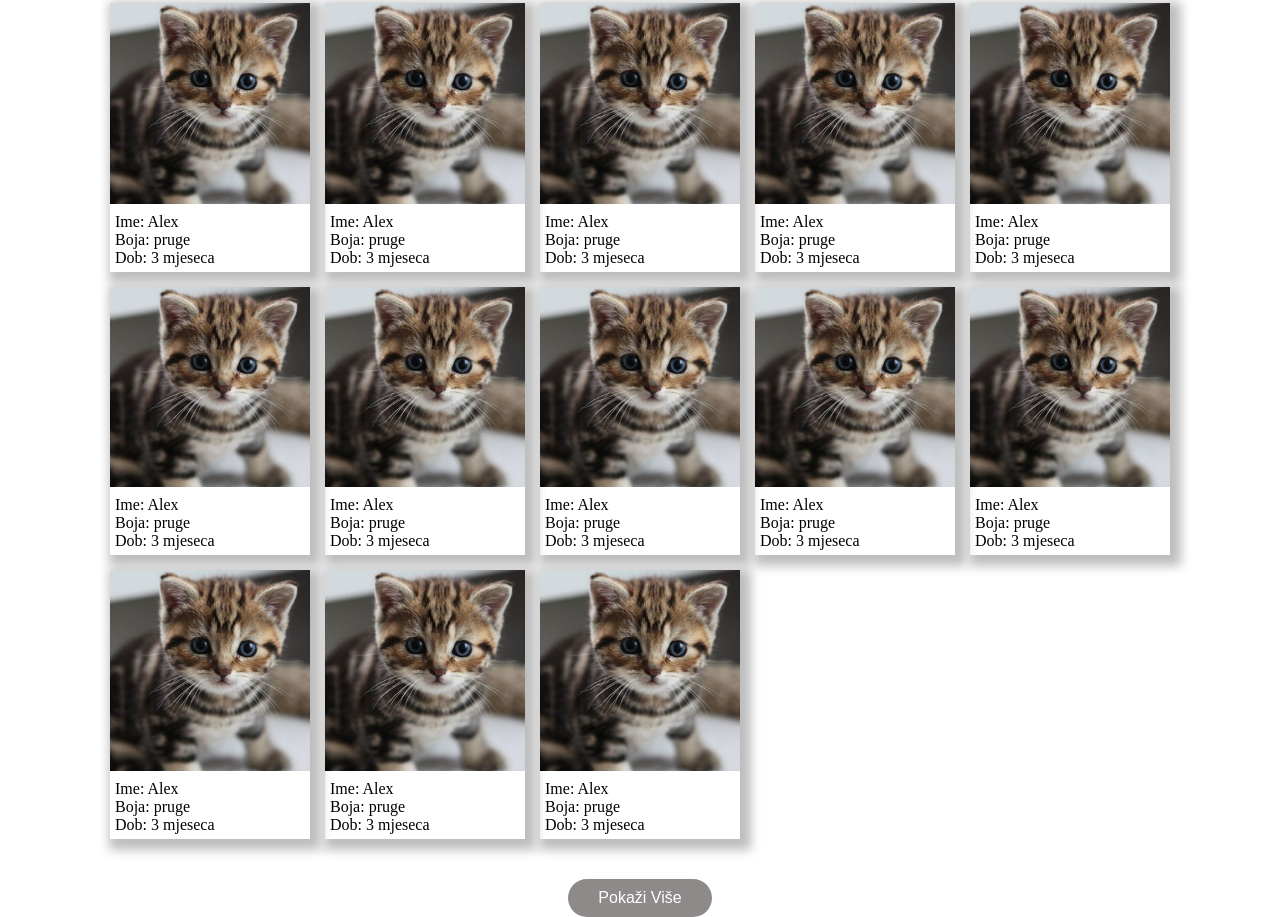
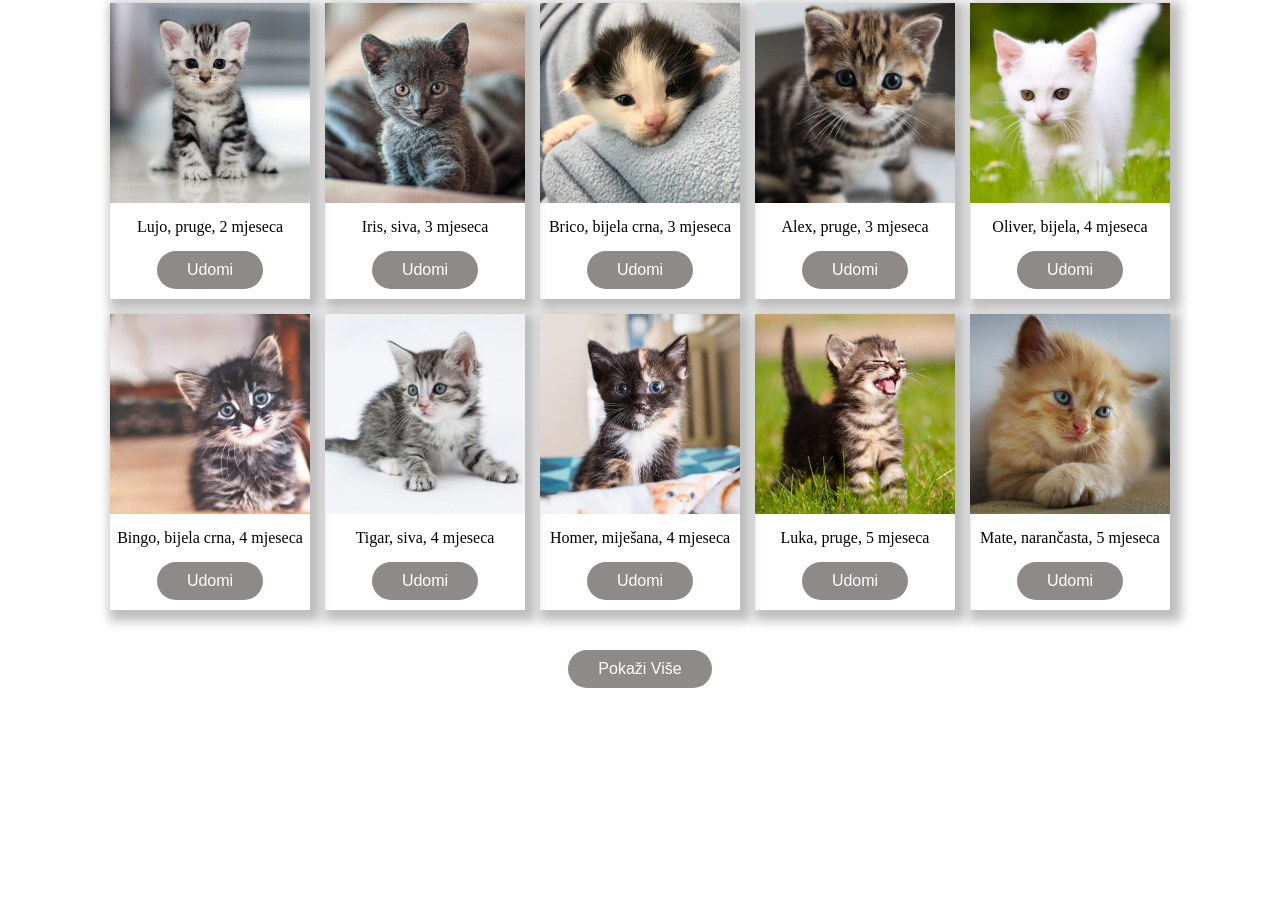
Before and after one commit to viktorlazi/macici, a plain HTML site: page index.html in a window 1280 px wide. Shown: the part 507-1424 px from the top of the page. After the commit the page ends 1195 px from the top, so only its background shows below. Drawn offline with Linux system fonts and the light colour scheme.

Commit message:
grid display

```diff
--- a/index.html
+++ b/index.html
@@ -30,111 +30,8 @@
           </div>
         </div>
       </div>
-      <div class="kitten-grid">
-        <div class="card">
-          <img src="./assets/Alex.jpg">
-          <div class="info">
-            <p class="name">Ime: Alex</p>
-            <p class="colour">Boja: pruge</p>
-            <p class="age">Dob: 3 mjeseca</p>
-          </div>
-        </div>
-        <div class="card">
-          <img src="./assets/Alex.jpg">
-          <div class="info">
-            <p class="name">Ime: Alex</p>
-            <p class="colour">Boja: pruge</p>
-            <p class="age">Dob: 3 mjeseca</p>
-          </div>
-        </div>
-        <div class="card">
-          <img src="./assets/Alex.jpg">
-          <div class="info">
-            <p class="name">Ime: Alex</p>
-            <p class="colour">Boja: pruge</p>
-            <p class="age">Dob: 3 mjeseca</p>
-          </div>
-        </div>
-        <div class="card">
-          <img src="./assets/Alex.jpg">
-          <div class="info">
-            <p class="name">Ime: Alex</p>
-            <p class="colour">Boja: pruge</p>
-            <p class="age">Dob: 3 mjeseca</p>
-          </div>
-        </div>
-        <div class="card">
-          <img src="./assets/Alex.jpg">
-          <div class="info">
-            <p class="name">Ime: Alex</p>
-            <p class="colour">Boja: pruge</p>
-            <p class="age">Dob: 3 mjeseca</p>
-          </div>
-        </div>
-        <div class="card">
-          <img src="./assets/Alex.jpg">
-          <div class="info">
-            <p class="name">Ime: Alex</p>
-            <p class="colour">Boja: pruge</p>
-            <p class="age">Dob: 3 mjeseca</p>
-          </div>
-        </div>
-        <div class="card">
-          <img src="./assets/Alex.jpg">
-          <div class="info">
-            <p class="name">Ime: Alex</p>
-            <p class="colour">Boja: pruge</p>
-            <p class="age">Dob: 3 mjeseca</p>
-          </div>
-        </div>
-        <div class="card">
-          <img src="./assets/Alex.jpg">
-          <div class="info">
-            <p class="name">Ime: Alex</p>
-            <p class="colour">Boja: pruge</p>
-            <p class="age">Dob: 3 mjeseca</p>
-          </div>
-        </div>
-        <div class="card">
-          <img src="./assets/Alex.jpg">
-          <div class="info">
-            <p class="name">Ime: Alex</p>
-            <p class="colour">Boja: pruge</p>
-            <p class="age">Dob: 3 mjeseca</p>
-          </div>
-        </div>
-        <div class="card">
-          <img src="./assets/Alex.jpg">
-          <div class="info">
-            <p class="name">Ime: Alex</p>
-            <p class="colour">Boja: pruge</p>
-            <p class="age">Dob: 3 mjeseca</p>
-          </div>
-        </div>
-        <div class="card">
-          <img src="./assets/Alex.jpg">
-          <div class="info">
-            <p class="name">Ime: Alex</p>
-            <p class="colour">Boja: pruge</p>
-            <p class="age">Dob: 3 mjeseca</p>
-          </div>
-        </div>
-        <div class="card">
-          <img src="./assets/Alex.jpg">
-          <div class="info">
-            <p class="name">Ime: Alex</p>
-            <p class="colour">Boja: pruge</p>
-            <p class="age">Dob: 3 mjeseca</p>
-          </div>
-        </div>
-        <div class="card">
-          <img src="./assets/Alex.jpg">
-          <div class="info">
-            <p class="name">Ime: Alex</p>
-            <p class="colour">Boja: pruge</p>
-            <p class="age">Dob: 3 mjeseca</p>
-          </div>
-        </div>
+      <div class="kitten-grid" id="mainKittenGrid">
+
       </div>
       <button class="show-more" id="show-more-kittens">Pokaži više</button>
     </div>
--- a/js/Index.js
+++ b/js/Index.js
@@ -1,19 +1,28 @@
 import Carousel from "./Models/Carousel.js";
 import KittensService from './Services/KittensService.js';
+import KittenGrid from "./Models/KittenGrid.js";
 
 class Index{
+  kittens;
   mainCarousel;
+  mainKittenGrid;
   kittensService = new KittensService;
-  kittens;
 
   constructor(doc){
     this.kittens = this.kittensService.get();
     this.createMainCarousel(doc);
+    this.createMainKittenGrid(doc);
   }
   createMainCarousel = async (doc) =>{
     this.mainCarousel = new Carousel(
       doc.getElementById('mainCarousel'),
       await this.getYoungestKittensAsync(4)
+    );
+  }
+  createMainKittenGrid = async (doc) =>{
+    this.mainKittenGrid = new KittenGrid(
+      doc.getElementById('mainKittenGrid'),
+      await this.getYoungestKittensAsync()
     );
   }
   getYoungestKittensAsync = async (amount) =>{
--- a/js/Models/Carousel.js
+++ b/js/Models/Carousel.js
@@ -6,14 +6,14 @@ class Carousel{
   scrollAmount;
   kittensInfo;
 
-  constructor(carousel, kittens, initialSlide=0){
+  constructor(carouselElement, kittens, initialSlide=0){
     this.kittensInfo = kittens;
-    this.carouselItems = carousel.querySelector('.carousel-items');
+    this.carouselItems = carouselElement.querySelector('.carousel-items');
     this.addSlidesToCarousel(kittens);
-    this.scrollAmount = carousel.offsetWidth / 2;
+    this.scrollAmount = carouselElement.offsetWidth / 2;
     this.activeSlideIndex = initialSlide < kittens.length? initialSlide:0;
     this.setInitialSlide();
-    this.initArrowEventListeners(carousel);
+    this.initArrowEventListeners(carouselElement);
     this.initAutoScrolling;
   }
   openModal = () =>{
--- /dev/null
+++ b/js/Models/GridFilter.js
@@ -0,0 +1,3 @@
+export default class GridFilter{
+
+}
--- /dev/null
+++ b/js/Models/KittenCard.js
@@ -0,0 +1,19 @@
+export default class KittenCard{
+  constructor(args, buttonFunction){
+    console.log(args);
+    const img = document.createElement('img');
+    img.setAttribute('src', `./assets/${args.name}.jpg`);
+    const p = document.createElement('p');
+    p.innerHTML = args.name + ', ' + args.colour + ', ' + args.age + ' mjeseca';
+    const button = document.createElement('button');
+    button.innerHTML = 'udomi';
+    button.addEventListener('click', buttonFunction);
+
+    const card = document.createElement('div')
+    card.setAttribute('class', 'card');
+    card.appendChild(img);
+    card.appendChild(p);
+    card.appendChild(button);
+    return card;
+  }
+}
--- /dev/null
+++ b/js/Models/KittenGrid.js
@@ -0,0 +1,29 @@
+import KittenCard from "./KittenCard.js";
+
+export default class KittenGrid{
+  gridElement;
+  allKittens;
+  displayKittens = [];
+  showingPerPage = 10;
+  constructor(gridElement, allKittens){
+    this.gridElement = gridElement;
+    this.allKittens = allKittens;
+    this.filter();
+    this.updateDOM();
+    return this.gridElement;
+  }
+  filter = () =>{
+    this.displayKittens = this.allKittens;
+  }
+  updateDOM = () =>{
+    this.gridElement.innerHTML = '';
+    this.displayKittens.slice(0, this.showingPerPage)
+    .forEach(e => {
+      this.gridElement.appendChild(new KittenCard(
+        e, ()=>{
+          alert(e.name)
+        }
+      ));
+    });
+  }
+}
--- a/js/Models/KittenInfoModal.js
+++ b/js/Models/KittenInfoModal.js
@@ -1,4 +1,4 @@
-class KittenInfoModal{
+export default class KittenInfoModal{
   modal;
   modalContent;
   closeSpan;
@@ -6,9 +6,10 @@ class KittenInfoModal{
 
   constructor(name, colour, age){
     this.createModal();
-    this.modalContent.prepend(
+    this.modalContent.appendChild(
       this.formatContentText(name, colour, age)
     );
+    this.modalContent.appendChild(this.button);
     this.closeSpan.addEventListener('click', () =>{
       this.modal.remove();
       delete this;
@@ -46,10 +47,10 @@ class KittenInfoModal{
     close.innerHTML = '&times;';
     const button = document.createElement('button');
     button.innerHTML = 'udomi';
+    this.button = button;
 
 
     modalContent.appendChild(close);
-    modalContent.appendChild(button);
     modal.appendChild(modalContent);
 
     this.closeSpan = close;
@@ -57,4 +58,3 @@ class KittenInfoModal{
     this.modal = modal;
   }
 }
-export default KittenInfoModal;
--- a/style/index.scss
+++ b/style/index.scss
@@ -82,6 +82,7 @@ body{
   flex-direction: column;
   align-items: center;
   .filters{
+    user-select: none;
     display: flex;
     flex-direction: column;
     align-items: center;
@@ -116,15 +117,22 @@ body{
     gap: 15px;
     grid-template-columns: repeat(5, 1fr);
     .card{
+      display:flex;
+      flex-direction: column;
+      align-items: center;
+      gap: 15px;
       width: 200px;
+      padding-bottom: 10px;
       box-shadow: 5px 5px 10px 6px rgb(190, 190, 190);
-      .info{
-        padding: 5px;
-      }
       img{
         width: 100%;
+        width: 200px;
+        height: 200px;
       }
       p{
+        margin: 0;
+      }
+      button{
         margin: 0;
       }
     }
@@ -150,7 +158,7 @@ body{
 .modal {
   font-family: 'Ubuntu';
   user-select: none;
-  display: block;
+  display: flex;
   position: fixed;
   z-index: 2;
   padding-top: 100px;
@@ -163,11 +171,28 @@ body{
     background-color: #fefefe;
     margin: auto;
     padding: 20px;
-    border: 1px solid #888;
+    width: max-content;
+    button{
+      margin-top: 20px;
+      background-color: rgb(143, 138, 138);
+      padding: 10px 30px;
+      border:none;
+      border-radius: 30px;
+      color: white;
+      font-size: 16px;
+      text-transform: capitalize;
+      transition: all 0.5s ease;
+      outline: none;
+      cursor: pointer;
+      &:hover{
+        color: #fff;
+        background-color: rgb(130, 177, 238);
+      }
+    }
   }
   .close {
     color: #aaaaaa;
-    position: absolute;
+    float: right;
     font-size: 28px;
     font-weight: bold;
     &:hover,
```
Also changed, not shown: assets/Artur.jpg (renamed from assets/Artur.jpeg), style/index.css, 1 other file.
